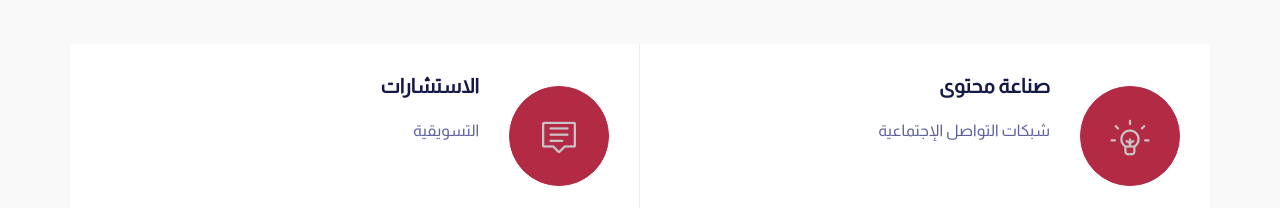
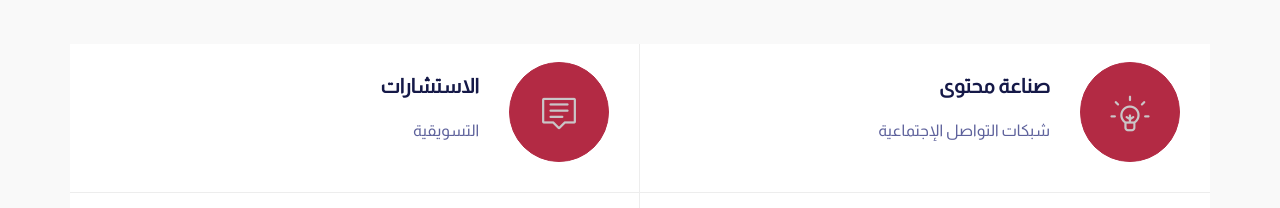
Before and after one commit to Rakan-mz/IP-Digital-Marketing, a plain HTML site: page index.html in a window 1280 px wide. Shown: the part 716-924 px from the top of the page. Drawn offline with Linux system fonts and the light colour scheme; files whose address does not match are found by name.

Commit message:
Update main.css

```diff
--- a/css/main.css
+++ b/css/main.css
@@ -773,7 +773,7 @@ button:focus {
   position: relative;
   margin-left: 30px;
   border: 1px solid #b32a44;
-  margin-top: 12px;
+  margin-top: -12px;
 }
 
 #features .feature-item .feature-icon i {
```
